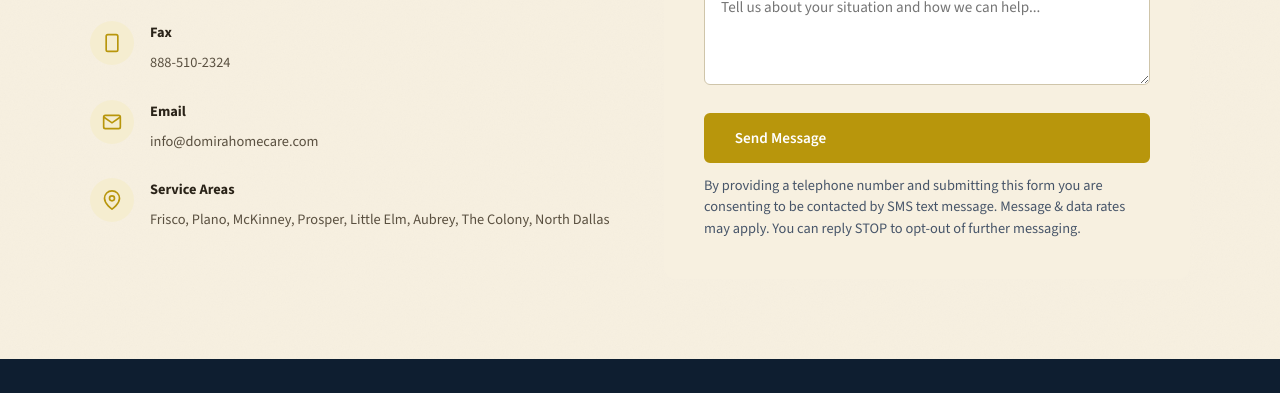
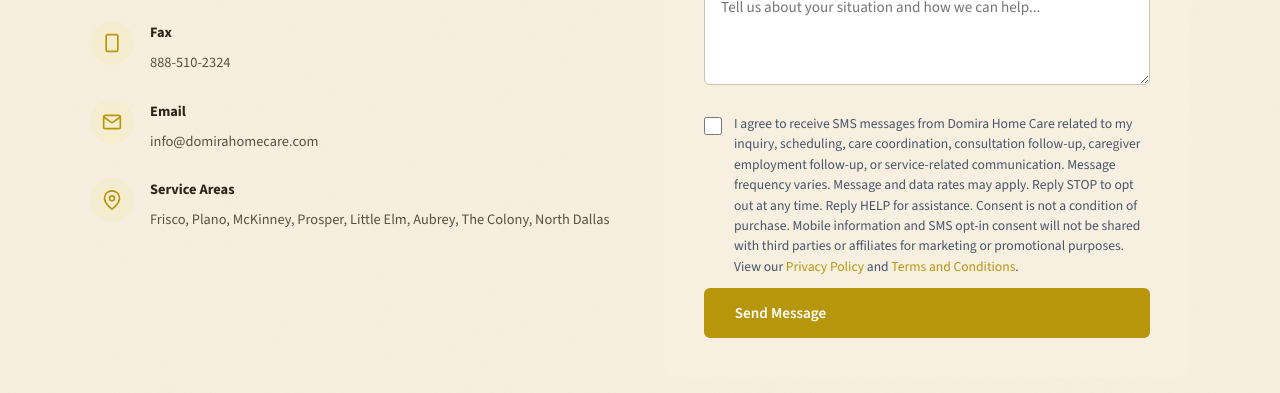
Before and after one commit to mateolallemand/Domira-Home-Care, a plain HTML site: page contact/index.html in a window 1280 px wide. Shown: the part 832-1225 px from the top of the page. Drawn offline with nearby package versions, Linux system fonts and the light colour scheme; a web font is replaced by a local one.

Commit message:
SMS consent cleanup: exact checkbox + disclosure structure on both forms
Start Here:
- Updated checkbox text with full compliance language including consultation
  follow-up, caregiver employment follow-up, third-party sharing prohibition
- Removed duplicate SMS disclosure that was below submit button
- Order: form fields > checkbox with disclosure > submit button

Contact:
- Added required unchecked SMS consent checkbox with full disclosure above submit
- Removed old passive SMS disclosure from below submit button
- Order: form fields > checkbox with disclosure > send message button

Both forms use identical disclosure language with working Privacy Policy
and Terms links. No SMS text appears below either submit button.

```diff
--- a/contact/index.html
+++ b/contact/index.html
@@ -1204,8 +1204,13 @@
                             </select>
                         </div>
                         <div class="form-group"><label>Message</label><textarea name="message" placeholder="Tell us about your situation and how we can help..."></textarea></div>
+                        <div style="margin-top: 1rem; margin-bottom: 0.75rem;">
+                            <label style="display: flex; align-items: flex-start; gap: 0.75rem; cursor: pointer; font-size: 0.85rem; color: #475569; line-height: 1.5;">
+                                <input type="checkbox" name="sms-consent" required style="margin-top: 0.25rem; min-width: 18px; min-height: 18px; accent-color: var(--teal);">
+                                <span>I agree to receive SMS messages from Domira Home Care related to my inquiry, scheduling, care coordination, consultation follow-up, caregiver employment follow-up, or service-related communication. Message frequency varies. Message and data rates may apply. Reply STOP to opt out at any time. Reply HELP for assistance. Consent is not a condition of purchase. Mobile information and SMS opt-in consent will not be shared with third parties or affiliates for marketing or promotional purposes. View our <a href="/privacy-policy/" style="color: var(--teal);">Privacy Policy</a> and <a href="/terms/" style="color: var(--teal);">Terms and Conditions</a>.</span>
+                            </label>
+                        </div>
                         <button type="submit" class="btn btn-primary" style="width: 100%;">Send Message</button>
-                        <p style="font-size: 0.9rem; color: #475569; margin-top: 0.75rem; line-height: 1.5;">By providing a telephone number and submitting this form you are consenting to be contacted by SMS text message. Message &amp; data rates may apply. You can reply STOP to opt-out of further messaging.</p>
                         <div id="contact-success" style="display:none; background: #d4edda; color: #155724; padding: 1.5rem; border-radius: 8px; text-align: center; margin-top: 1rem; font-weight: 600;">Thank you for reaching out! We'll get back to you shortly.</div>
                     </form>
                 </div>
```
Also changed, not shown: start-here/index.html (+1 -2 lines).
